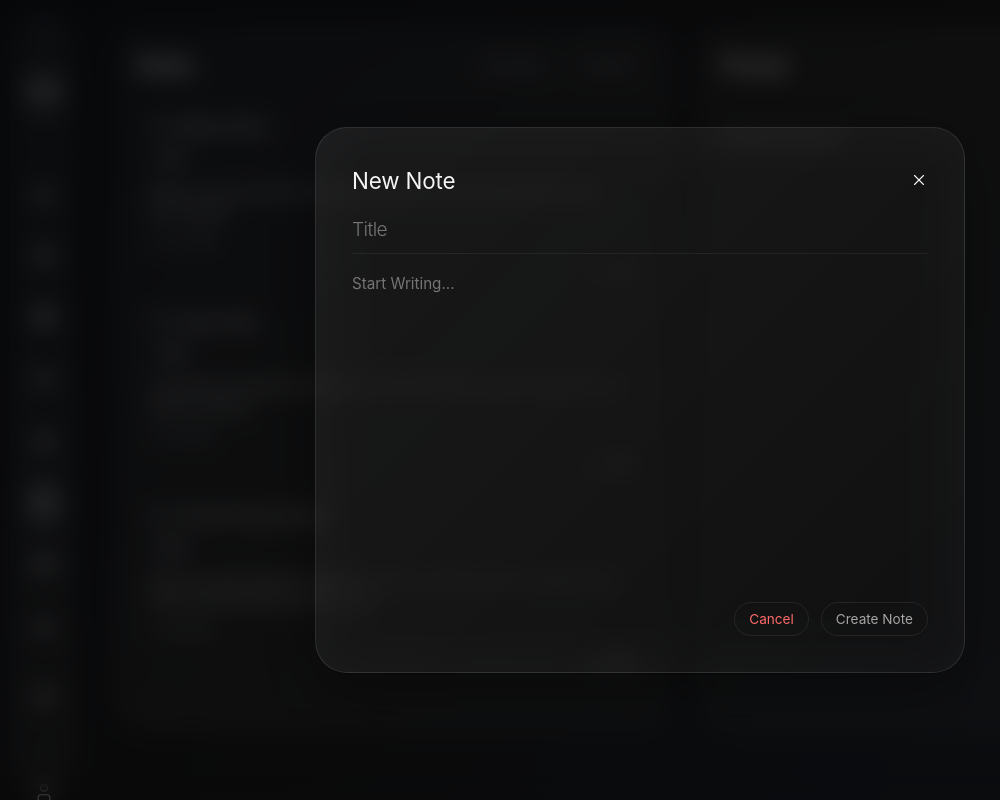
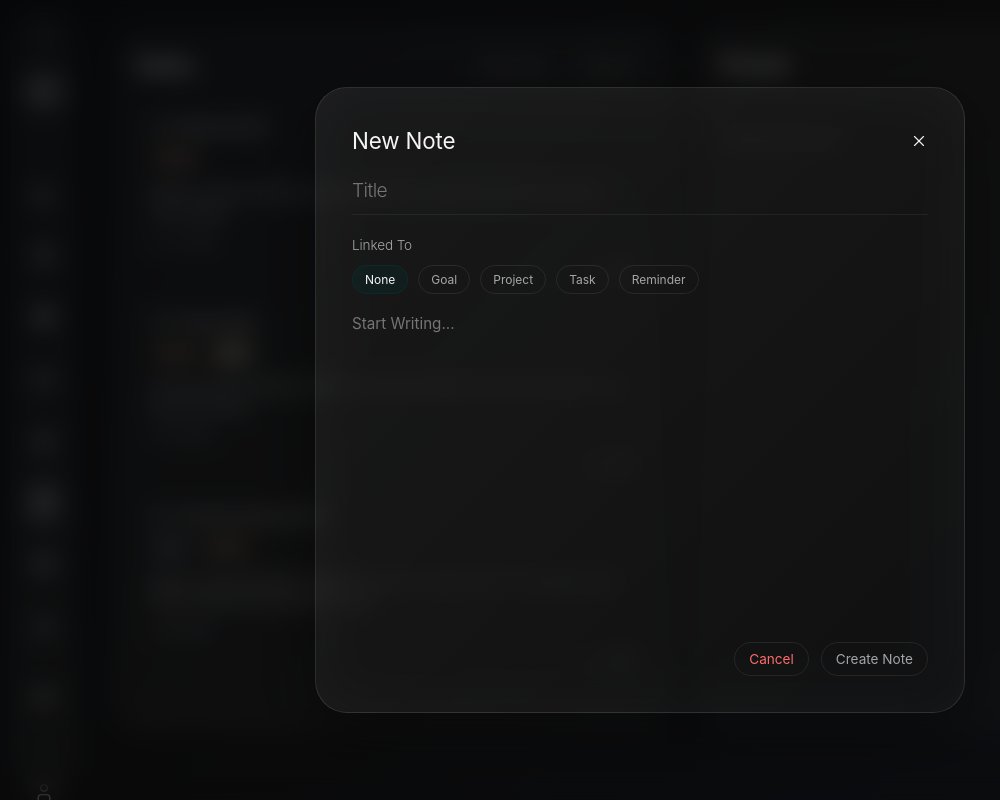
Before and after one commit to keenosmith-del/personal-productivity-desktop, a React (Vite) app in the folder frontend/: page /notes in a window 1280 px wide. Both pictures are taken after a click on the button "+ New Note". Shown: the whole page, without its empty margins (0-1000 px from the left). Built offline with nearby package versions, Linux system fonts and the light colour scheme.

Commit message:
Add notes CRUD enhancements and noteassociations

```diff
--- a/frontend/src/components/Notes/NoteModal.jsx
+++ b/frontend/src/components/Notes/NoteModal.jsx
@@ -20,6 +20,9 @@ function NoteModal({
     const [content, setContent] =
         useState("");
 
+    const [linkedTo, setLinkedTo] =
+        useState([]);
+
     useEffect(() => {
         noteInputRef.current?.focus();
 
@@ -28,6 +31,10 @@ function NoteModal({
 
             setContent(
                 note.content || ""
+            );
+
+            setLinkedTo(
+                note?.linkedTo || []
             );
         }
     }, [mode, note]);
@@ -51,6 +58,27 @@ function NoteModal({
         fontSize: "0.95rem",
 
         outline: "none",
+    };
+
+    // helper function
+    const toggleLinkedTo = (type) => {
+        if (type === "None") {
+            setLinkedTo([]);
+
+            return;
+        }
+
+        setLinkedTo((prev) =>
+            prev.includes(type)
+                ? prev.filter(
+                    (item) =>
+                        item !== type
+                )
+                : [
+                    ...prev,
+                    type,
+                ]
+        );
     };
 
     return (
@@ -178,6 +206,107 @@ function NoteModal({
                     }}
                 />
 
+                {/* CHIPS */}
+                <div>
+                    <p
+                        style={{
+                            marginBottom: "10px",
+
+                            color:
+                                "var(--text-secondary)",
+
+                            fontSize: "0.85rem",
+
+                            fontWeight: "300",
+                        }}
+                    >
+                        Linked To
+                    </p>
+
+                    <div
+                        style={{
+                            display: "flex",
+                            gap: "10px",
+                            flexWrap: "wrap",
+                        }}
+                    >
+                        {[
+                            {
+                                name: "None",
+                                color: "#013e37",
+                            },
+                            {
+                                name: "Goal",
+                                color: "#ffefb3",
+                            },
+                            {
+                                name: "Project",
+                                color: "#7a553a",
+                            },
+                            {
+                                name: "Task",
+                                color: "#52677d",
+                            },
+                            {
+                                name: "Reminder",
+                                color: "#b08968",
+                            },
+                        ].map((item) => {
+                            const isSelected =
+                                item.name === "None"
+                                    ? linkedTo.length === 0
+                                    : linkedTo.includes(
+                                        item.name
+                                    );
+
+                            return (
+                                <button
+                                    key={item.name}
+                                    type="button"
+                                    onClick={() =>
+                                        toggleLinkedTo(
+                                            item.name
+                                        )
+                                    }
+                                    style={{
+                                        padding:
+                                            "6px 12px",
+
+                                        borderRadius:
+                                            "999px",
+
+                                        fontSize:
+                                            "0.75rem",
+
+                                        cursor:
+                                            "pointer",
+
+                                        transition:
+                                            "all 0.2s ease",
+
+                                        background:
+                                            isSelected
+                                                ? `${item.color}33`
+                                                : "transparent",
+
+                                        border:
+                                            isSelected
+                                                ? `1px solid ${item.color}66`
+                                                : "1px solid rgba(255,255,255,0.08)",
+
+                                        color:
+                                            isSelected
+                                                ? "var(--text-primary)"
+                                                : "var(--text-secondary)",
+                                    }}
+                                >
+                                    {item.name}
+                                </button>
+                            );
+                        })}
+                    </div>
+                </div>
+
                 <textarea
                     value={content}
                     onChange={(e) =>
@@ -265,6 +394,8 @@ function NoteModal({
                                 title,
 
                                 content,
+
+                                linkedTo,
                             });
                         }}
                         style={{
--- a/frontend/src/components/Notes/PinnedNotes.jsx
+++ b/frontend/src/components/Notes/PinnedNotes.jsx
@@ -7,6 +7,28 @@ import {
     Pencil,
     Trash2
 } from "lucide-react";
+
+const linkedToColors = {
+    Goal: {
+        background: "#ffefb333",
+        border: "#ffefb366",
+    },
+
+    Project: {
+        background: "#7a553a33",
+        border: "#7a553a66",
+    },
+
+    Task: {
+        background: "#52677d33",
+        border: "#52677d66",
+    },
+
+    Reminder: {
+        background: "#b0896833",
+        border: "#b0896866",
+    },
+};
 
 function PinnedNotes({
     notes,
@@ -197,13 +219,15 @@ function PinnedNotes({
                             <div
                                 style={{
                                     display: "flex",
-                                    alignItems: "center",
-                                    gap: "10px",
+                                    gap: "8px",
+                                    flexWrap: "wrap",
                                     marginTop: "8px",
                                     marginBottom: "12px",
                                 }}
                             >
+                                {note.linkedTo?.map((item) => (
                                     <span
+                                        key={item}
                                         style={{
                                             padding: "4px 8px",
 
@@ -212,17 +236,21 @@ function PinnedNotes({
                                             fontSize: "0.7rem",
 
                                             background:
-                                            "rgba(197,156,112,0.20)",
+                                                linkedToColors[item]
+                                                    ?.background,
 
                                             border:
-                                            "1px solid rgba(197,156,112,0.40)",
+                                                `1px solid ${linkedToColors[item]
+                                                    ?.border
+                                                }`,
 
                                             color:
                                                 "var(--text-secondary)",
                                         }}
                                     >
-                                    {note.category}
+                                        {item}
                                     </span>
+                                ))}
                             </div>
 
                             <p
--- a/frontend/src/components/Notes/RecentNotes.jsx
+++ b/frontend/src/components/Notes/RecentNotes.jsx
@@ -6,6 +6,28 @@ import {
     Pencil,
     Trash2,
 } from "lucide-react";
+
+const linkedToColors = {
+    Goal: {
+        background: "#ffefb333",
+        border: "#ffefb366",
+    },
+
+    Project: {
+        background: "#7a553a33",
+        border: "#7a553a66",
+    },
+
+    Task: {
+        background: "#52677d33",
+        border: "#52677d66",
+    },
+
+    Reminder: {
+        background: "#b0896833",
+        border: "#b0896866",
+    },
+};
 
 function RecentNotes({
     notes,
@@ -263,13 +285,14 @@ function RecentNotes({
                             <div
                                 style={{
                                     display: "flex",
-
                                     gap: "8px",
-
+                                    flexWrap: "wrap",
                                     marginBottom: "10px",
                                 }}
                             >
+                                {note.linkedTo?.map((item) => (
                                     <span
+                                        key={item}
                                         style={{
                                             padding: "4px 8px",
 
@@ -277,16 +300,22 @@ function RecentNotes({
 
                                             fontSize: "0.7rem",
 
-                                        background: "rgba(61,63,74,0.20)",
+                                            background:
+                                                linkedToColors[item]
+                                                    ?.background,
 
-                                        border: "1px solid rgba(61,63,74,0.40)",
+                                            border:
+                                                `1px solid ${linkedToColors[item]
+                                                    ?.border
+                                                }`,
 
                                             color:
                                                 "var(--text-secondary)",
                                         }}
                                     >
-                                    {note.category}
+                                        {item}
                                     </span>
+                                ))}
                             </div>
 
                             <p
--- a/frontend/src/components/Tasks/TaskModal.jsx
+++ b/frontend/src/components/Tasks/TaskModal.jsx
@@ -319,7 +319,7 @@ function TaskModal({
 
               fontSize: "0.85rem",
 
-              fontWeight: "400",
+              fontWeight: "300",
             }}
           >
             Category
--- a/frontend/src/data/notes.js
+++ b/frontend/src/data/notes.js
@@ -4,9 +4,9 @@ export const initialNotes = [
 
         title: "Meeting Notes",
 
-        category: "Work",
+        date: "12 Jun 2026",
 
-        date: "12 Jun 2026",
+        linkedTo: ["Project"],
 
         content:
             "Need to review portfolio and update projects before the next application cycle begins.",
@@ -17,9 +17,9 @@ export const initialNotes = [
 
         title: "Project Ideas",
 
-        category: "Study",
+        date: "8 Jun 2026",
 
-        date: "8 Jun 2026",
+        linkedTo: ["Project", "Goal"],
 
         content:
             "AI productivity dashboard improvements including calendar integration and project tracking.",
@@ -30,9 +30,9 @@ export const initialNotes = [
 
         title: "Frontend Improvements",
 
-        category: "Work",
+        date: "5 Jun 2026",
 
-        date: "5 Jun 2026",
+        linkedTo: ["Task", "Project"],
 
         content:
             "Reduce spacing between dashboard cards, improve hover animations and make overview cards feel more alive.",
@@ -43,11 +43,50 @@ export const initialNotes = [
 
         title: "Study Topics",
 
-        category: "Study",
+        date: "1 Jun 2026",
 
-        date: "1 Jun 2026",
+        linkedTo: ["Goal", "Reminder"],
 
         content:
             "Focus on React state management, reusable components, PostgreSQL fundamentals and FastAPI integration.",
     },
+
+    {
+        id: 5,
+
+        title: "Certificate Follow Up",
+
+        date: "28 May 2026",
+
+        linkedTo: ["Reminder"],
+
+        content:
+            "Follow up regarding the Certificate of Completion and ensure all portfolio links are up to date.",
+    },
+
+    {
+        id: 6,
+
+        title: "Career Roadmap",
+
+        date: "22 May 2026",
+
+        linkedTo: ["Task", "Reminder", "Goal", "Project"],
+
+        content:
+            "Apply for software engineering roles, finish portfolio projects, polish GitHub and improve LinkedIn profile.",
+    },
+
+    {
+        id: 7,
+
+        title: "Random Thought",
+
+        date: "18 May 2026",
+
+        linkedTo: [],
+
+        content:
+            "Potential ideas for future features and experiments that are not connected to anything yet.",
+    },
 ];
--- a/frontend/src/pages/Notes.jsx
+++ b/frontend/src/pages/Notes.jsx
@@ -134,6 +134,33 @@ function Notes() {
           onClose={() =>
             setShowNoteModal(false)
           }
+          onSave={(newNote) => {
+            setNotes((prev) => [
+              {
+                ...newNote,
+                id: Date.now(),
+                date: new Date()
+                  .toLocaleDateString(
+                    "en-GB",
+                    {
+                      day: "numeric",
+                      month: "short",
+                      year: "numeric",
+                    }
+                  )
+                  .replace(",", ""),
+              },
+              ...prev,
+            ]);
+
+            setToast("Note created");
+
+            setTimeout(() => {
+              setToast("");
+            }, 3000);
+
+            setShowNoteModal(false);
+          }}
         />
       )}
       {editingNote && (
```
Lines whose indentation alone changed are shown as unchanged.
